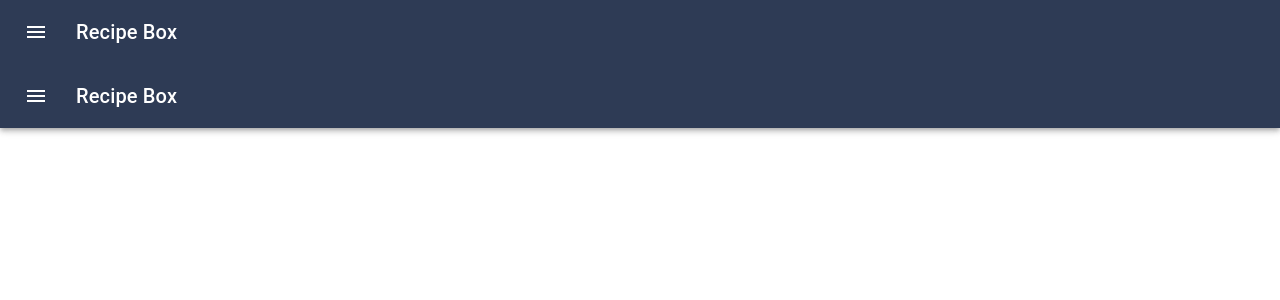
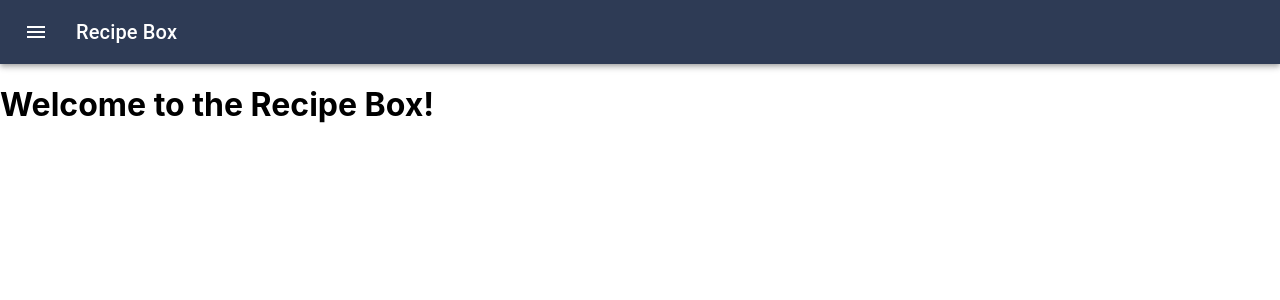
Before and after one commit to DidiDodson/recipe-box-2, a React (Create React App) app: page / in a window 1280 px wide. Shown: the top 300 px of the page. Built offline with nearby package versions, Linux system fonts and the light colour scheme; no server answers.

Commit message:
Updates to home page

```diff
--- a/src/components/HomePage.jsx
+++ b/src/components/HomePage.jsx
@@ -1,10 +1,10 @@
 import * as React from 'react';
-import AppBar from './AppBar'
-
+import Typography from '@mui/material/Typography';
 
 export default function HomePage() {
-
-  return (
-    <AppBar />
-  );
+    return (
+        <div>
+            <h1>Welcome to the Recipe Box!</h1>
+        </div>
+    );
 }
```
